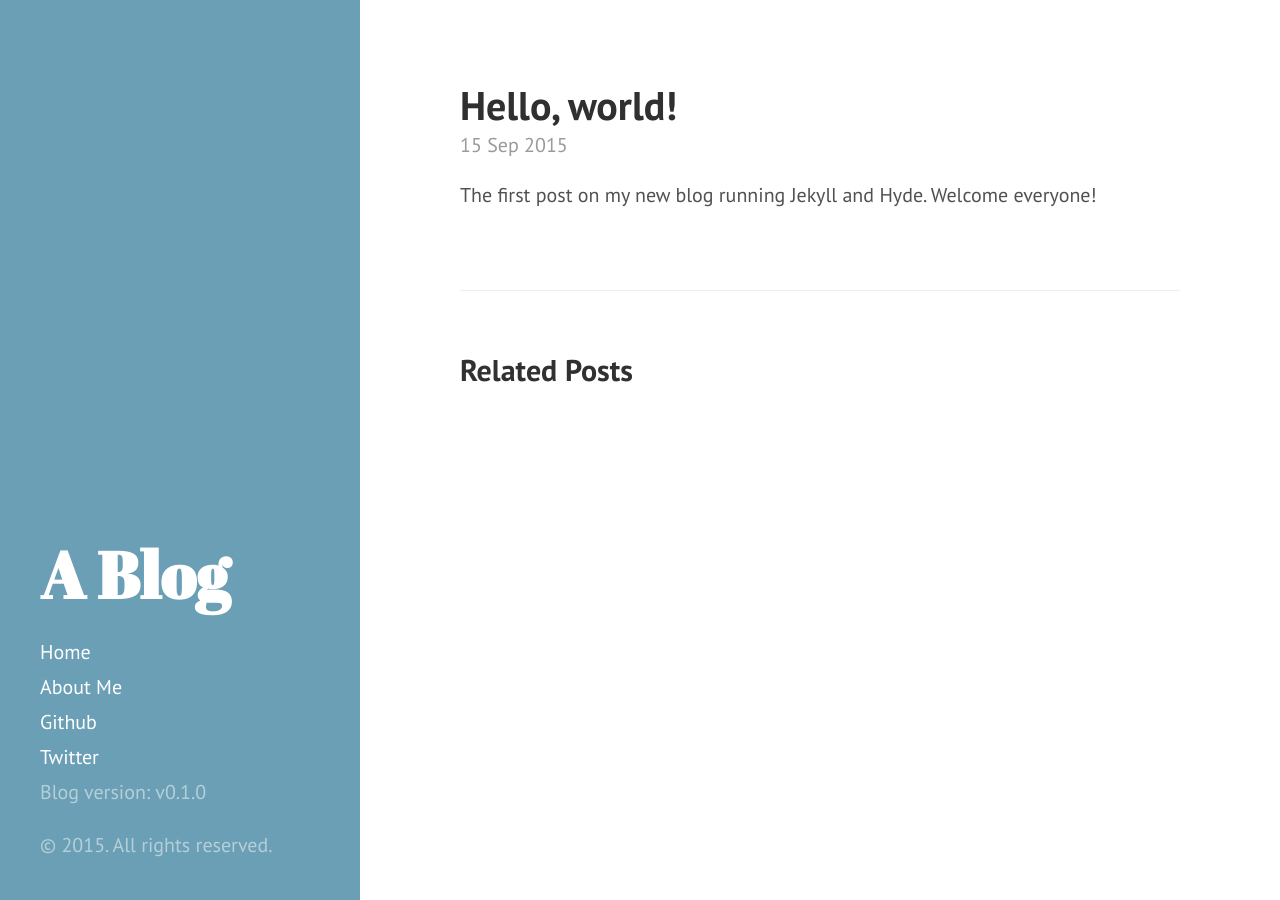
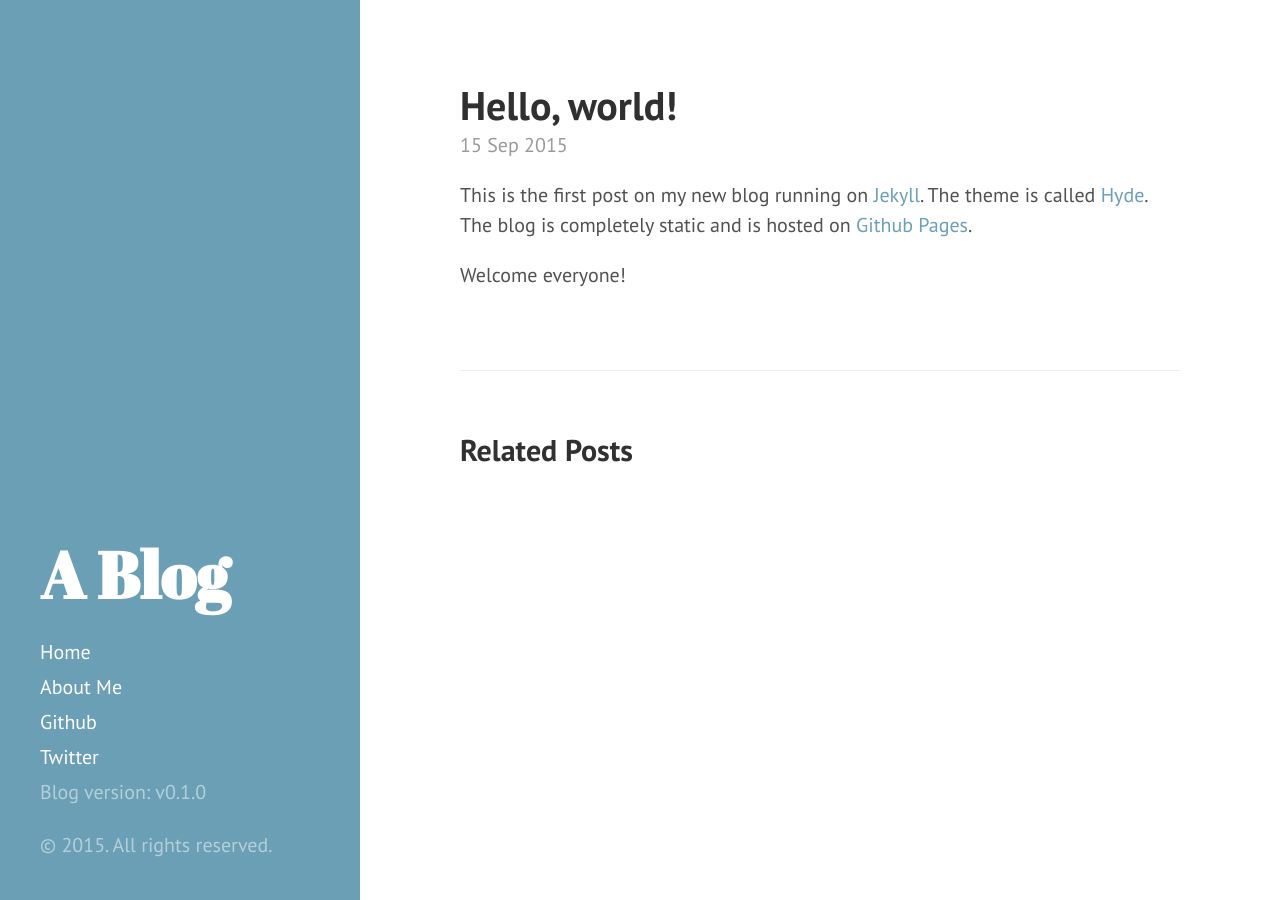
Before and after one commit to aksiksi/blog, a Jekyll site: the page built from _posts/2015-09-15-hello-world.md, in a window 1280 px wide. Built offline with Jekyll 4.4.1, drawn with Linux system fonts in a browser that asks for light colours; Markdown is read by kramdown in place of the engine named in the settings.

Commit message:
Update to first post

```diff
--- a/_posts/2015-09-15-hello-world.md
+++ b/_posts/2015-09-15-hello-world.md
@@ -4,4 +4,6 @@ title: Hello, world!
 author: {{ site.author.name }}
 ---
 
-The first post on my new blog running Jekyll and Hyde. Welcome everyone!
+This is the first post on my new blog running on [Jekyll](http://jekyllrb.com/). The theme is called [Hyde](http://hyde.getpoole.com/). The blog is completely static and is hosted on [Github Pages](https://pages.github.com/).
+
+Welcome everyone!
```
